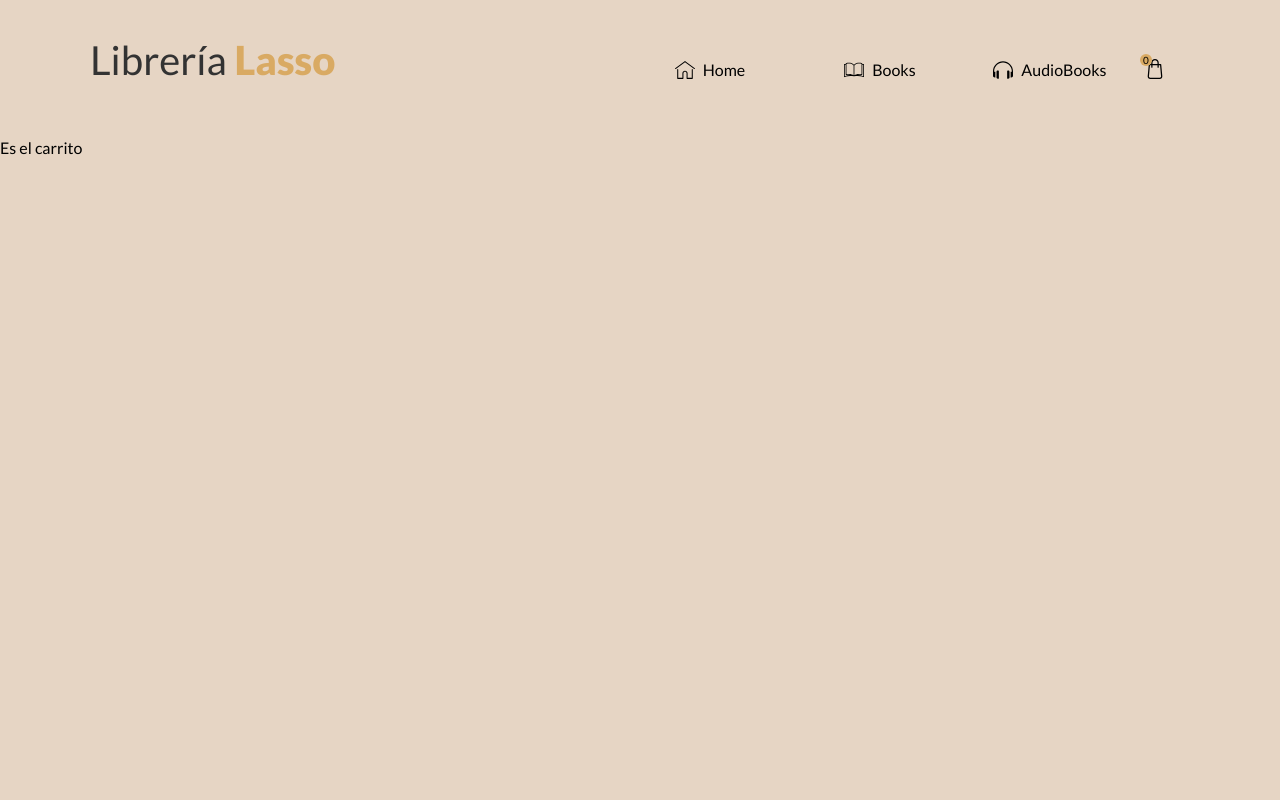
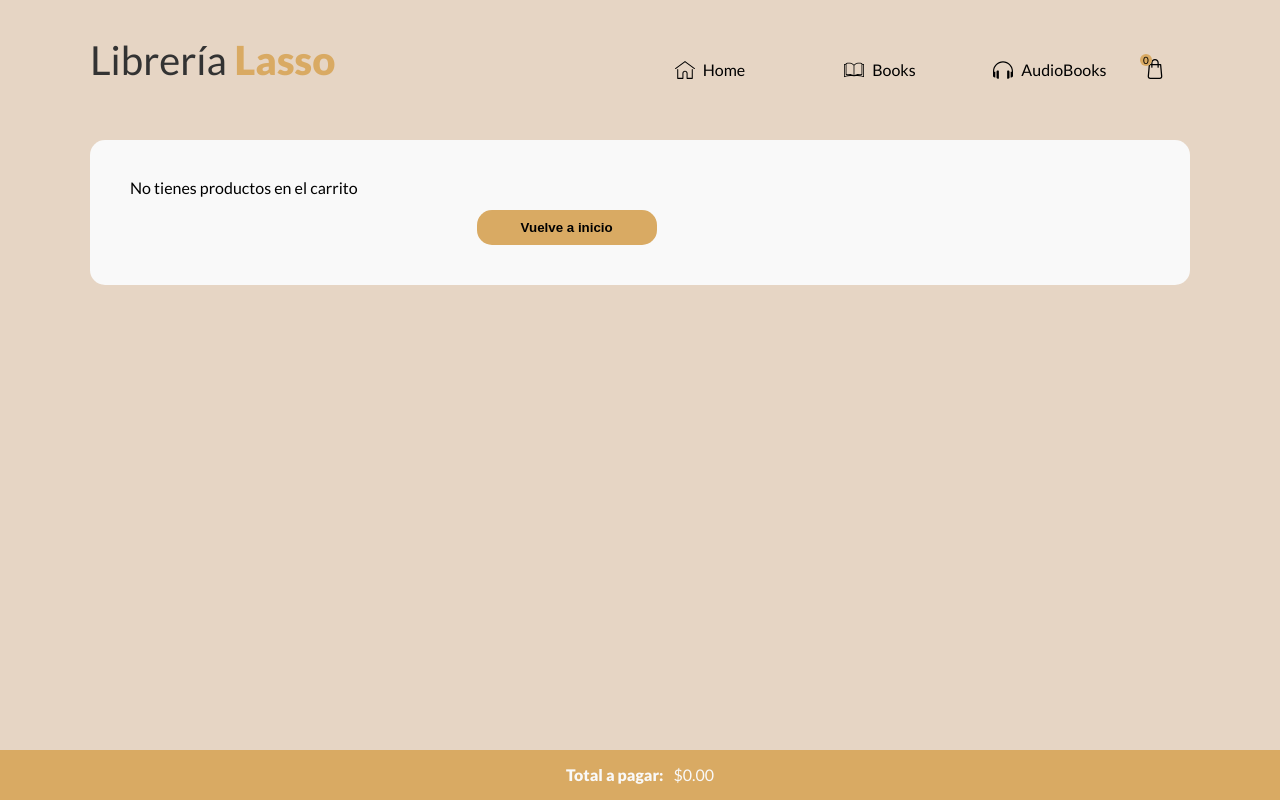
Before and after one commit to lassorichard/libreria-lasso, a React (Create React App) app: page /cart in a window 1280 px wide. Built offline with nearby package versions, Linux system fonts and the light colour scheme.

Commit message:
Desafío: Desafío: Cart View

```diff
--- a/src/components/ItemDetailContainer.jsx
+++ b/src/components/ItemDetailContainer.jsx
@@ -24,7 +24,7 @@ export const ItemDetailContainer = () => {
                 .then((data) => setItem(data))
                 .catch((error) => console.log(`Se rompío todo, fue un error ${error.status}`))
                 .finally(() => setLoader(false))
-        }, 2000);
+        }, 500);
 
     }, [itemId])
 
--- a/src/components/ItemListContainer.jsx
+++ b/src/components/ItemListContainer.jsx
@@ -25,7 +25,7 @@ export const ItemListContainer = ({ saludo }) => {
                 })
                 .catch((error) => console.log(`Se rompío todo, fue un error ${error.status}`))
                 .finally(() => setLoader(false))
-        }, 2000);
+        }, 500);
 
     }, [])
 
--- a/src/context/CartContext.jsx
+++ b/src/context/CartContext.jsx
@@ -8,19 +8,30 @@ export const CartProvider = ({ children }) => {
 
     const addItem = (item, quantity) => {
         const newItem = { item, quantity }
-        setCart((prevState) => [...prevState, newItem])
+        if (!isInCart(item.id)) {
+            setCart((prevState) => [...prevState, newItem])
+        } else {
+            alert('Ya se encuentra en el carrito')
+        }
     };
 
-    const removeItem = (id) => {
-        // Eliminar product con id elegido
+    const removeItem = (item) => {
+        const dataFiltered = cart.filter((product) => product.item.id !== item.id)
+        setCart(dataFiltered)
     };
 
     const clear = () => {
         setCart([]);
     };
 
-    const isInCart = (id) => {
-        // Mirar si existe un producto con el id elegido
+    const isInCart = (idProp) => {
+        return cart.find((item) => {
+            if (item.item.id !== idProp) {
+                return false
+            } else {
+                return true
+            }
+        })
     };
 
     const getQuantity = () => {
--- a/src/pages/Cart.jsx
+++ b/src/pages/Cart.jsx
@@ -1,9 +1,78 @@
+import { Link } from "react-router-dom";
+import { UseCart } from "../context/CartContext";
 
 export const Cart = () => {
+    const { cart, removeItem } = UseCart();
+
+    const total = () => {
+        let sumary = 0;
+        cart.forEach((item) => {
+            const quantity = item.quantity
+            const price = item.item.price
+            let quantityPrice = quantity * price
+            sumary += quantityPrice
+        })
+        return sumary.toFixed(2)
+    }
+
 
     return (
         <>
-            <h1>Es el carrito</h1>
+            <section className="cart">
+                <div className="container cart__container">
+                    <ul className="cart__list">
+                        {
+                            cart.length === 0 ?
+                                <>
+                                    <p>No tienes productos en el carrito</p>
+                                    <Link to="/">
+                                        <button className="btn btn--primary item-detail__back">
+                                            Vuelve a inicio
+                                        </button>
+                                    </Link>
+                                </>
+                            : null
+                        }
+                        {
+                            cart.map(({ item, quantity }) => {
+                                return (
+                                    <>
+                                        <li className="cart__list__card">
+                                            <img className="cart__list__card__img" src={item.pictureUrl} alt={item.title} />
+                                            <div className="cart__list__card__text">
+                                                <span>Título</span>
+                                                <p>{item.title}</p>
+                                            </div>
+                                            <div className="cart__list__card__text">
+                                                <span>Precio</span>
+                                                <p>${item.price}</p>
+                                            </div>
+                                            <div className="cart__list__card__text">
+                                                <span>Cantidad</span>
+                                                <p>{quantity}</p>
+                                            </div>
+                                            <div className="cart__list__card__text">
+                                                <span>Total:</span>
+                                                <p>${quantity * item.price}</p>
+                                            </div>
+                                            <button
+                                                className="btn btn--primary cart__list__card__btn"
+                                                onClick={(e)=> removeItem(item)}
+                                            >
+                                                Eliminar producto
+                                            </button>
+                                        </li>
+                                    </>
+                                )
+                            })
+                        }
+                    </ul>
+                    <div className="cart__total">
+                        <span>Total a pagar:</span>
+                        <p>${total()}</p>
+                    </div>
+                </div>
+            </section>
         </>
     )
 }
--- a/src/scss/main.scss
+++ b/src/scss/main.scss
@@ -9,6 +9,7 @@
 
 // Pages
 @import './pages/home';
+@import './pages/cart';
 
 // Components
 @import './components/navbar';
--- /dev/null
+++ b/src/scss/pages/_cart.scss
@@ -0,0 +1,68 @@
+.cart {
+    &__container{
+        padding-bottom: 50px;
+    }
+    &__list {
+        padding: 40px;
+        background: $cw;
+        border-radius: $br;
+
+        @media (min-width: $lg) {
+            display: grid;
+            grid-template-columns: repeat(3, 1fr);
+            gap: 20px;
+        }
+
+        &__card{
+            background: $cp3;
+            padding: 30px 10px;
+            border-radius: $br;
+            text-align: center;
+
+            &:not(:last-child) {
+                margin-bottom: 20px;
+            }
+
+            &__img {
+                width: 100%;
+                height: 300px;
+                width: 200px;
+                object-fit: contain;
+                margin-bottom: 20px;
+                border-radius: $br;
+            }
+
+            &__text {
+                &:not(:last-child) {
+                    margin-bottom: 20px;
+                }
+                span {
+                    font-size: 14px;
+                    font-weight: 900;
+                    line-height: 26px;
+                }
+            }
+            &__btn {
+                margin: 0 auto;
+            }
+        }
+    }
+    &__total {
+        background: $cp1;
+        height: 50px;
+        position: fixed;
+        bottom: 0;
+        left: 0;
+        width: 100%;
+        color: $cw;
+        display: flex;
+        align-items: center;
+        justify-content: center;
+
+        span {
+            font-weight: 900;
+            padding-right: 10px;
+        }
+    }
+
+}
```
